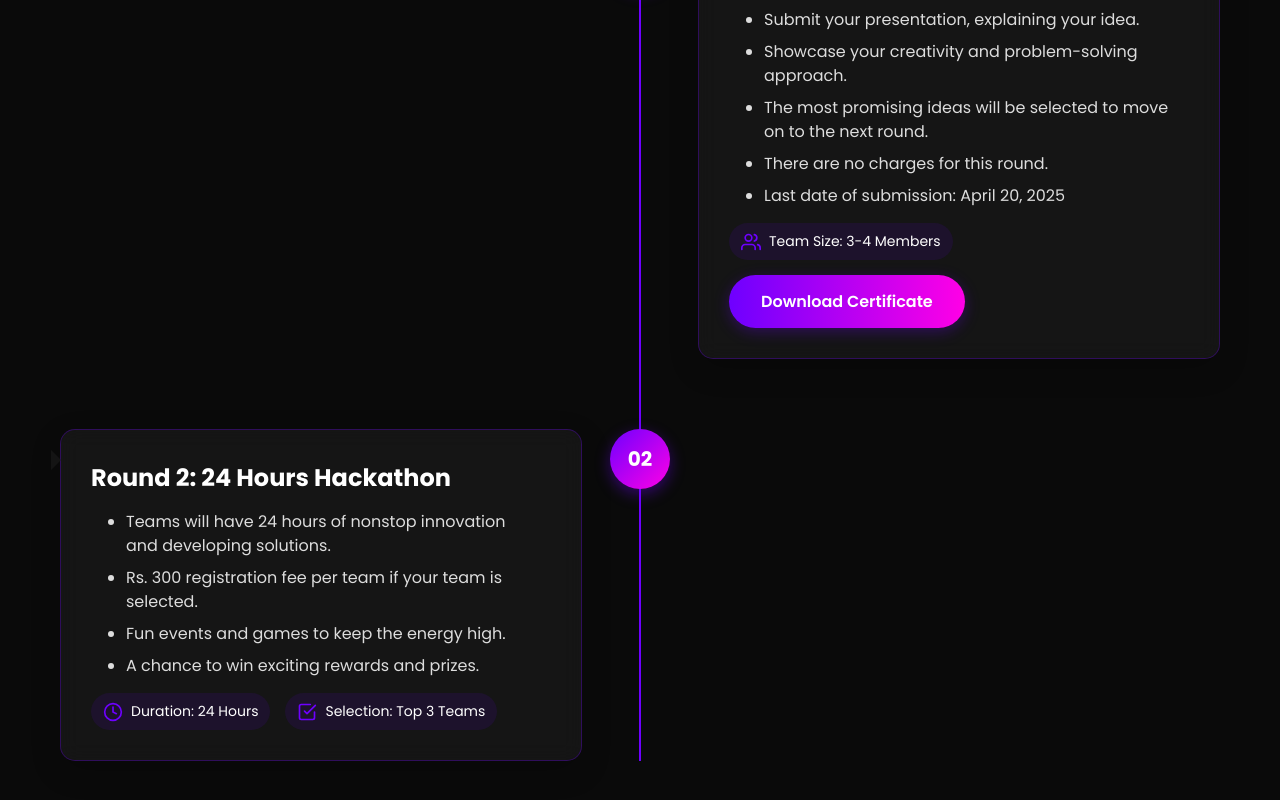
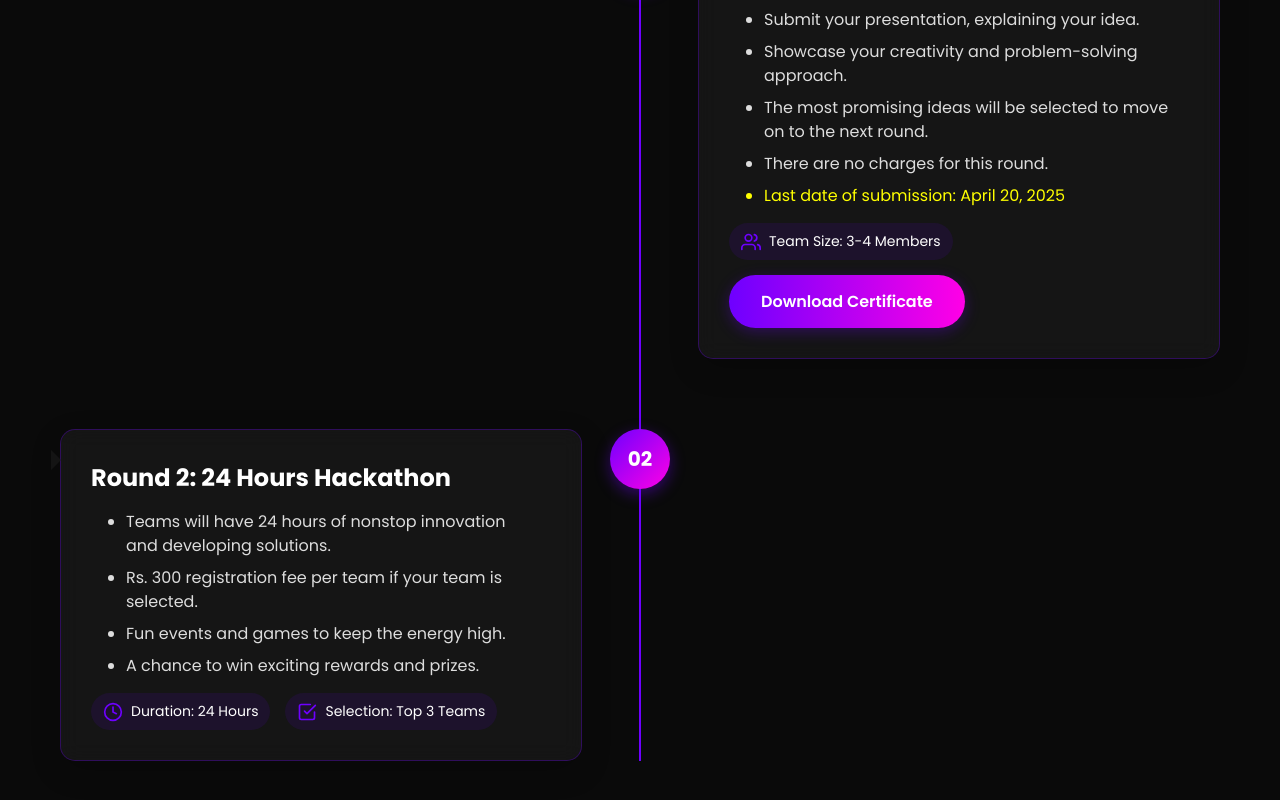
Before and after one commit to HimanshuRawat143/Hackathon, a React (Create React App) app in the folder client/: page / in a window 1280 px wide. Shown: the part 2455-3255 px from the top of the page. Built offline with nearby package versions, Linux system fonts and the light colour scheme.

Commit message:
Deadline highlighted !

```diff
--- a/client/src/components/HackathonTimeline.js
+++ b/client/src/components/HackathonTimeline.js
@@ -73,7 +73,7 @@ const HackathonTimeline = () => {
                 <li>Showcase your creativity and problem-solving approach.</li>
                 <li>The most promising ideas will be selected to move on to the next round.</li>
                 <li>There are no charges for this round.</li>
-                <li>Last date of submission: April 20, 2025</li>
+                <li style={{ color: '#FFFF00' }}>Last date of submission: April 20, 2025</li>
               </ul>
 
             </TimelineItemDescription>
```
